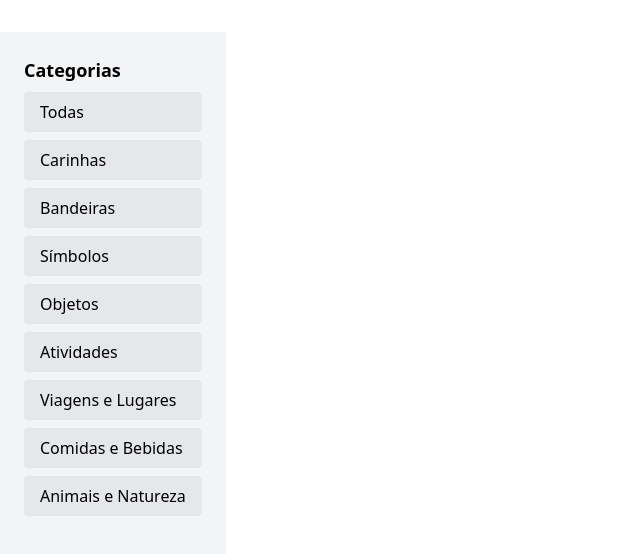
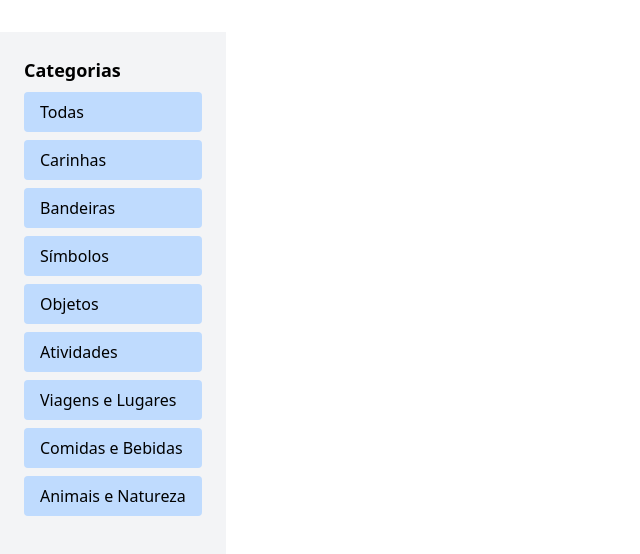
Before and after one commit to Angelolucasfl/EmojiRepository, an Angular app: page / in a window 1280 px wide. Shown: the top 554 px of the page, without its empty margins (0-640 px from the left). Built offline with nearby package versions, Linux system fonts and the light colour scheme; no server answers.

Commit message:
adding filter-bar

```diff
--- a/src/app/filter-bar/filter-bar.component.html
+++ b/src/app/filter-bar/filter-bar.component.html
@@ -3,7 +3,7 @@
   <ul class="space-y-2">
     @for (category of categorias; track categorias) {
       <li>
-        <a href="#" class="block bg-gray-200 hover:bg-gray-300 px-4 py-2 rounded max-w-xs">{{ category }}</a>
+        <a href="#" class="block bg-blue-200 hover:bg-blue-600 hover:text-white px-4 py-2 rounded max-w-xs">{{ category }}</a>
       </li>
     }
   </ul>
```
